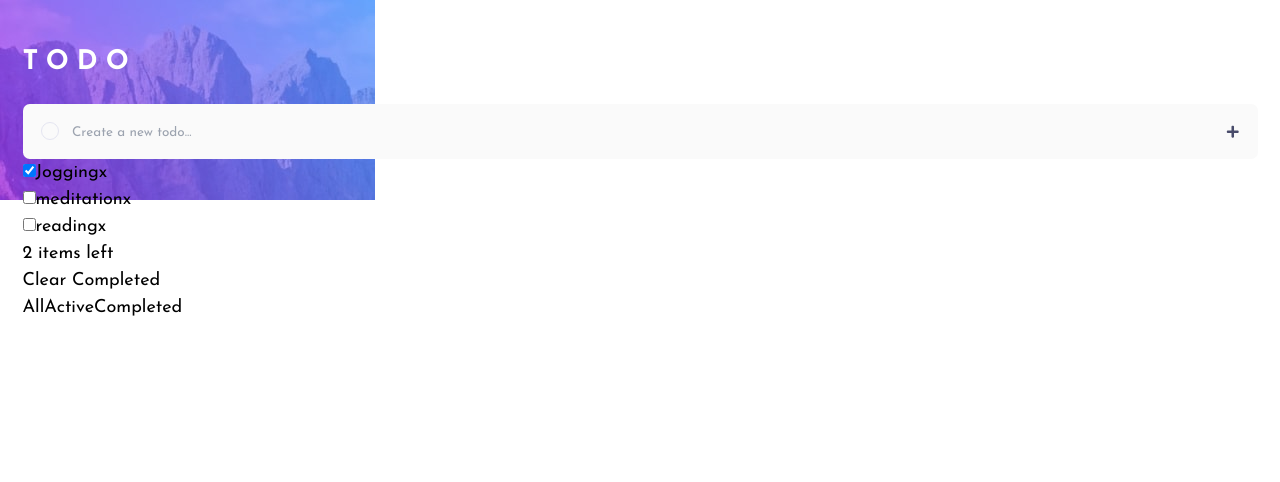
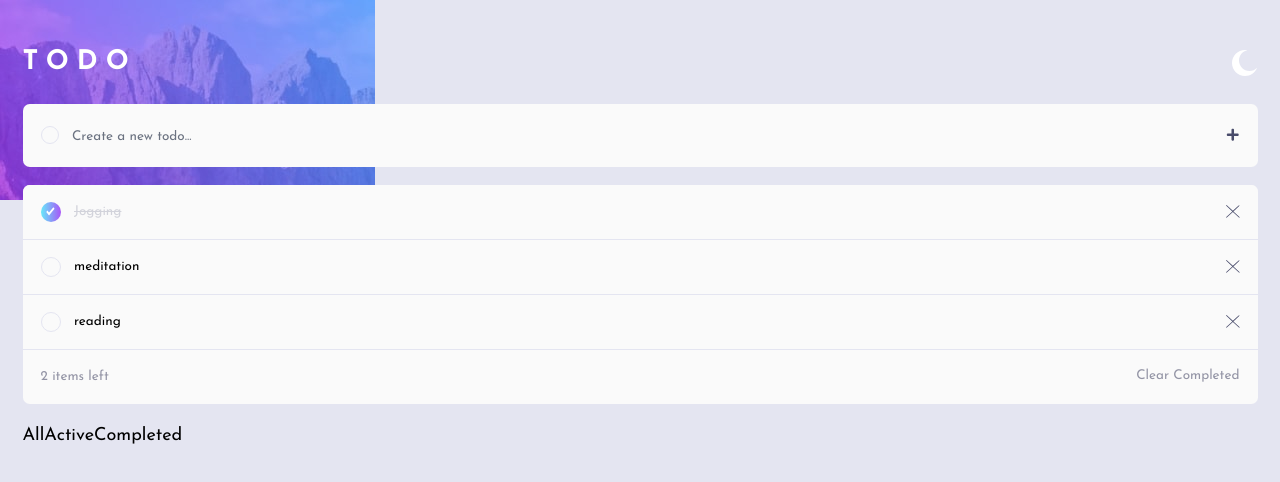
Before and after one commit to anderutan/todo-app, a React (Vite) app: page / in a window 1280 px wide. Shown: the top 482 px of the page. Built offline with nearby package versions, Linux system fonts and the light colour scheme.

Commit message:
update TaskList.tsx design

```diff
--- a/package.json
+++ b/package.json
@@ -16,6 +16,7 @@
     "uuid": "^10.0.0"
   },
   "devDependencies": {
+    "@tailwindcss/forms": "^0.5.7",
     "@types/react": "^18.2.66",
     "@types/react-dom": "^18.2.22",
     "@typescript-eslint/eslint-plugin": "^7.2.0",
--- a/src/App.tsx
+++ b/src/App.tsx
@@ -46,14 +46,14 @@ function App() {
   });
 
   return (
-    <main className='relative'>
-      <div className='absolute -z-10'>
+    <main className='relative w-full h-screen bg-bg-2 dark:bg-bg-2-d '>
+      <div className='absolute -z-0'>
         <img
           src={theme ? bgMobileDark : bgMobileLight}
           alt='Background image'
         />
       </div>
-      <section className='px-5 py-10'>
+      <section className='px-5 py-10 z-10 relative'>
         <TodoContext.Provider value={dispatchTodos}>
           <Header theme={theme} setTheme={setTheme} />
           <InputTask />
--- a/src/components/InputTask.tsx
+++ b/src/components/InputTask.tsx
@@ -23,7 +23,7 @@ const InputTask = () => {
   return (
     <form
       onSubmit={handleSubmit}
-      className='flex px-4 py-3 items-center bg-bg-1 dark:bg-bg-1-d rounded-md'
+      className='flex px-4 py-3 items-center bg-bg-1 dark:bg-bg-1-d rounded-md mb-4'
     >
       <label className='inline-flex items-center'>
         <span className='w-4 h-4 border border-b-line dark:border-b-line-b rounded-full cursor-pointer'></span>
@@ -32,7 +32,7 @@ const InputTask = () => {
         type='text'
         value={task}
         onChange={handleChangeInput}
-        className='flex-1 p-1 border-none outline-none ml-2 placeholder:text-xs bg-bg-1 dark:bg-bg-1-d dark:text-white'
+        className='flex-1 p-1 border-none outline-none ml-2 placeholder:text-xs bg-bg-1 dark:bg-bg-1-d dark:text-white focus:border-0 focus:ring-0'
         placeholder='Create a new todo...'
       />
       <button type='submit'>
--- a/src/components/ListCard.tsx
+++ b/src/components/ListCard.tsx
@@ -1,13 +1,15 @@
-import { useContext } from 'react';
+import { useContext, useState } from 'react';
 import { TodoContext } from '../App';
+import checkIcon from '../assets/icon-check.svg';
+import crossIcon from '../assets/icon-cross.svg';
 
-interface todo {
+interface todoType {
   id: string;
   task: string;
   complete: boolean;
 }
 
-const ListCard = ({ todo }: todo) => {
+const ListCard = ({ todo }: todoType) => {
   const dispatch = useContext(TodoContext);
   const handleChangeCheckbox = () => {
     dispatch({
@@ -21,14 +23,40 @@ const ListCard = ({ todo }: todo) => {
   };
 
   return (
-    <li>
-      <input
-        type='checkbox'
-        checked={todo.complete}
-        onChange={handleChangeCheckbox}
-      />
-      <label>{todo.task}</label>
-      <button onClick={handleRemove}>x</button>
+    <li className=' flex px-4 py-3 items-center bg-bg-1 dark:bg-bg-1-d border-b border-b-line dark:border-b-b-line-b'>
+      <span className='inline-flex items-center justify-center '>
+        <input
+          type='checkbox'
+          checked={todo.complete}
+          onChange={handleChangeCheckbox}
+          className={`relative w-4 h-4 p-2 border border-b-line dark:border-b-line-b bg-bg-1 dark:bg-bg-1-d rounded-full cursor-pointer ${
+            todo.complete &&
+            'checked:bg-gradient-to-r from-cyan-300 to-purple-500'
+          }`}
+        />
+        {todo.complete && (
+          <img
+            src={checkIcon}
+            alt='Checked Icon'
+            className='absolute w-2 h-2'
+          />
+        )}
+      </span>
+
+      <label
+        className={`flex-1 p-1 border-none outline-none ml-2 text-xs bg-bg-1 dark:bg-bg-1-d dark:text-white ${
+          todo.complete && 'line-through text-task-done'
+        }`}
+      >
+        {todo.task}
+      </label>
+      <button onClick={handleRemove}>
+        <img
+          src={crossIcon}
+          alt='Remove todo item button'
+          className='h-3 w-3'
+        />
+      </button>
     </li>
   );
 };
--- a/src/components/TaskList.tsx
+++ b/src/components/TaskList.tsx
@@ -18,12 +18,12 @@ const TaskList = ({ todos }: Props) => {
     dispatch({ type: 'REMOVE_COMPLETED' });
   };
   return (
-    <section>
+    <section className='rounded-md overflow-hidden bg-bg-1 dark:bg-bg-1-d mb-4'>
       <ul>
         {todos.map((todo) => (
-          <ListCard todo={todo} key={todo.id} dispatch={dispatch} />
+          <ListCard todo={todo} key={todo.id} />
         ))}
-        <div>
+        <div className='text-xs text-light-gray flex justify-between p-4'>
           <p>{todos.filter((todo) => !todo.complete).length} items left</p>
           <button type='button' onClick={handleClearBtn}>
             Clear Completed
--- a/tailwind.config.js
+++ b/tailwind.config.js
@@ -8,8 +8,6 @@ export default {
         'bg-1': 'hsl(0, 0%, 98%)',
         'bg-2': 'hsl(236, 33%, 92%)',
         'task-done': 'hsl(233, 11%, 84%)',
-        'bg-gradient':
-          'linear-gradient hsl(192, 100%, 67%) to hsl(280, 87%, 65%)',
         'light-gray': 'hsl(236, 9%, 61%)',
         inactive: 'hsl(235, 19%, 35%)',
         active: 'hsl(220, 98%, 61%)',
@@ -20,5 +18,5 @@ export default {
       },
     },
   },
-  plugins: [],
+  plugins: [require('@tailwindcss/forms')],
 };
```
Also changed, not shown: 1 other file (tests, documents, lock files or other folders).
